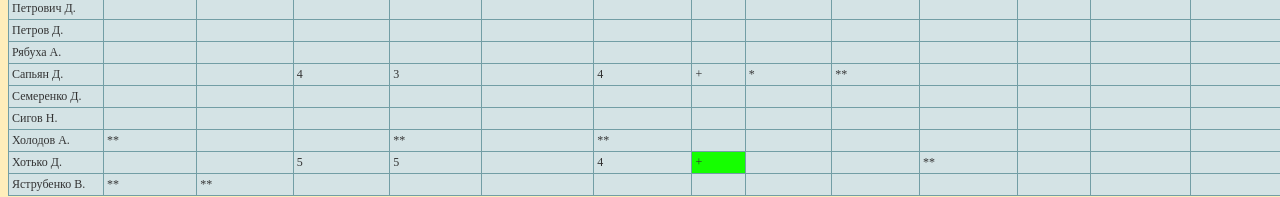
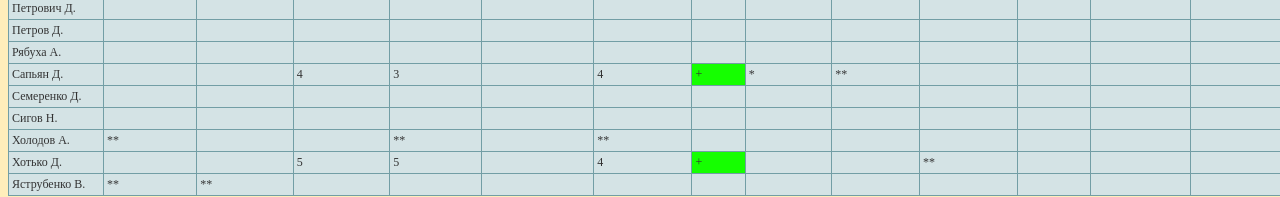
Before and after one commit to maystiv/maystiv.github.io, a plain HTML site: page Меню/Информатика_35.html in a window 1280 px wide. Shown: the part 369-566 px from the top of the page. Drawn offline with Linux system fonts and the light colour scheme.

Commit message:
Update Информатика_35.html

```diff
--- a/Меню/Информатика_35.html
+++ b/Меню/Информатика_35.html
@@ -26,7 +26,7 @@
 <tr><td>Петрович Д.</td><td></td><td></td><td></td><td></td><td></td><td></td><td></td><td></td><td></td><td></td><td></td><td></td><td></td><td></td><td></td><td></td><td></td><td></td><td></td><td></td><td></td><td></td></tr>
 <tr><td>Петров Д.</td><td></td><td></td><td></td><td></td><td></td><td></td><td></td><td></td><td></td><td></td><td></td><td></td><td></td><td></td><td></td><td></td><td></td><td></td><td></td><td></td><td></td><td></td></tr>
 <tr><td>Рябуха А.</td><td></td><td></td><td></td><td></td><td></td><td></td><td></td><td></td><td></td><td></td><td></td><td></td><td></td><td></td><td></td><td></td><td></td><td></td><td></td><td></td><td></td><td></td></tr>
-<tr><td>Сапьян Д.</td><td></td><td></td><td>4</td><td>3</td><td></td><td>4</td bgcolor="#15FF00"><td>+</td><td>*</td><td>**</td><td></td><td></td><td></td><td></td><td></td><td></td><td></td><td></td><td></td><td></td><td></td><td></td></tr>
+<tr><td>Сапьян Д.</td><td></td><td></td><td>4</td><td>3</td><td></td><td>4</td><td bgcolor="#15FF00">+</td><td>*</td><td>**</td><td></td><td></td><td></td><td></td><td></td><td></td><td></td><td></td><td></td><td></td><td></td><td></td></tr>
 <tr><td>Семеренко Д.</td><td></td><td></td><td></td><td></td><td></td><td></td><td></td><td></td><td></td><td></td><td></td><td></td><td></td><td></td><td></td><td></td><td></td><td></td><td></td><td></td><td></td><td></td></tr>
 <tr><td>Сигов Н.</td><td></td><td></td><td></td><td></td><td></td><td></td><td></td><td></td><td></td><td></td><td></td><td></td><td></td><td></td><td></td><td></td><td></td><td></td><td></td><td></td><td></td><td></td></tr>
 <tr><td>Холодов А.</td><td>**</td><td></td><td></td><td>**</td><td></td><td>**</td><td></td><td></td><td></td><td></td><td></td><td></td><td></td><td></td><td></td><td></td><td></td><td></td><td></td><td></td><td></td><td></td></tr>
```
